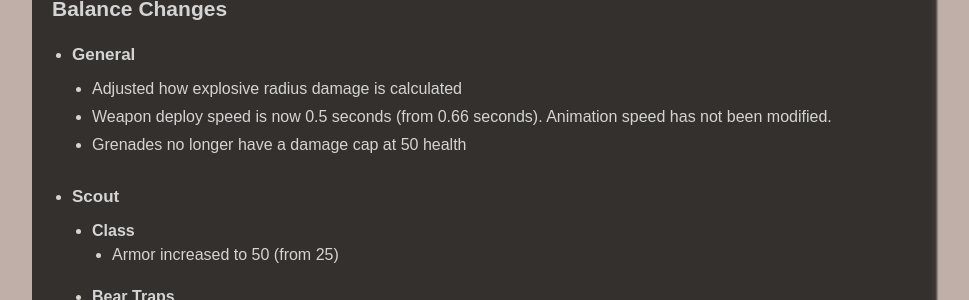
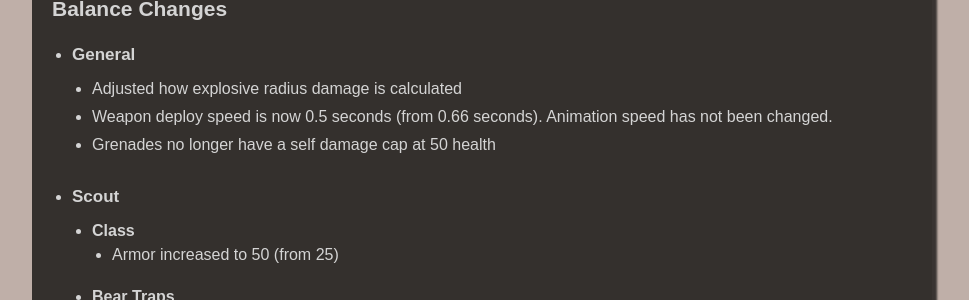
Before and after one commit to Pre-Fortress-2/PF2-Website, a Jekyll site: the page built from _posts/updates/2024-07-07-update-073.md, in a window 1280 px wide and 900 px high, scrolled down 1617 px. Shown: the part 152-452 px from the top of the window, without its empty margins (158-1127 px from the left). Built offline with Jekyll 4.4.1, drawn with Linux system fonts in a browser that asks for light colours.

Commit message:
fixed typo on 0.7.3 page

```diff
--- a/_posts/updates/2024-07-07-update-073.md
+++ b/_posts/updates/2024-07-07-update-073.md
@@ -41,8 +41,8 @@ excerpt: "Updates to the current build of Pre-Fortress 2. Including..."
 ## Balance Changes
 - ### General
 	- Adjusted how explosive radius damage is calculated
-	- Weapon deploy speed is now 0.5 seconds (from 0.66 seconds). Animation speed has not been modified.
-	- Grenades no longer have a damage cap at 50 health
+	- Weapon deploy speed is now 0.5 seconds (from 0.66 seconds). Animation speed has not been changed.
+	- Grenades no longer have a self damage cap at 50 health
 
 - ### Scout
 	- #### Class
```
